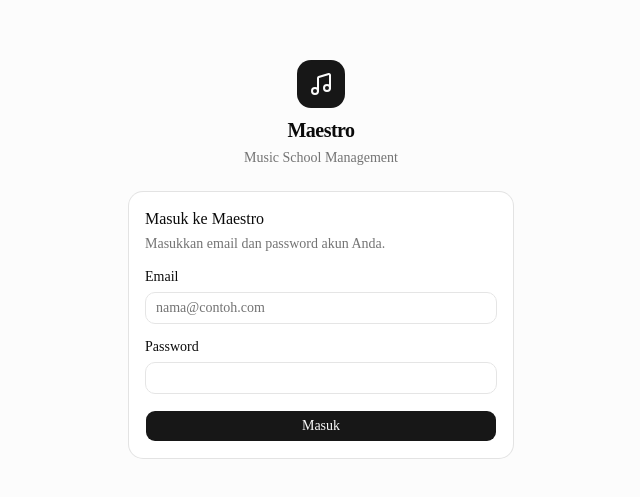
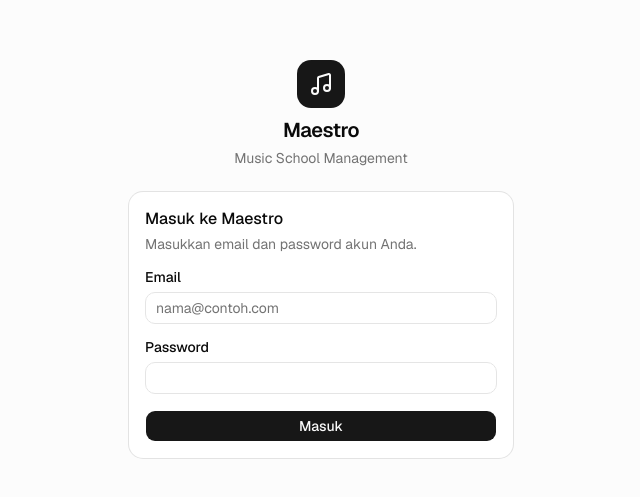
Before and after one commit to jeremypanjaitan/maestro, a Next.js app: page /login in a window 1280 px wide. Shown: the part 141-638 px from the top of the page, without its empty margins (319-959 px from the left). Built offline with nearby package versions, Linux system fonts and the light colour scheme.

Commit message:
fix(ui): repair Geist font wiring (was Times), single visible active nav item, and tarif input step

```diff
--- a/app/globals.css
+++ b/app/globals.css
@@ -7,9 +7,9 @@
 @theme inline {
   --color-background: var(--background);
   --color-foreground: var(--foreground);
-  --font-sans: var(--font-sans);
+  --font-sans: var(--font-geist-sans);
   --font-mono: var(--font-geist-mono);
-  --font-heading: var(--font-sans);
+  --font-heading: var(--font-geist-sans);
   --color-sidebar-ring: var(--sidebar-ring);
   --color-sidebar-border: var(--sidebar-border);
   --color-sidebar-accent-foreground: var(--sidebar-accent-foreground);
--- a/app/layout.tsx
+++ b/app/layout.tsx
@@ -15,8 +15,8 @@ const geistMono = Geist_Mono({
 });
 
 export const metadata: Metadata = {
-  title: "Create Next App",
-  description: "Generated by create next app",
+  title: "Maestro — Music School Management",
+  description: "Sistem manajemen sekolah musik: murid, guru, jadwal, absensi, lesson report, dan payroll.",
 };
 
 export default function RootLayout({
@@ -25,10 +25,12 @@ export default function RootLayout({
   children: React.ReactNode;
 }>) {
   return (
-    <html lang="en">
-      <body
-        className={`${geistSans.variable} ${geistMono.variable} antialiased`}
-      >
+    <html
+      lang="en"
+      className={`${geistSans.variable} ${geistMono.variable}`}
+      suppressHydrationWarning
+    >
+      <body className="font-sans antialiased">
         <TooltipProvider delayDuration={200}>{children}</TooltipProvider>
         <Toaster />
       </body>
--- a/components/app-sidebar.tsx
+++ b/components/app-sidebar.tsx
@@ -5,6 +5,7 @@ import { usePathname } from "next/navigation";
 import type { ReactNode } from "react";
 import { Music } from "lucide-react";
 
+import { cn } from "@/lib/utils";
 import { adminNav, guruNav } from "@/lib/nav";
 import { NavUser } from "@/components/nav-user";
 import {
@@ -22,8 +23,13 @@ import {
 
 type Role = "ADMIN" | "GURU";
 
-function isActiveHref(pathname: string, href: string) {
-  return pathname === href || pathname.startsWith(`${href}/`);
+/** Returns the single most-specific (longest) nav href that matches the
+ * current pathname, so a parent route (e.g. /admin/schedules) is NOT marked
+ * active when a more specific child (e.g. /admin/schedules/calendar) matches. */
+function bestActiveHref(pathname: string, hrefs: string[]) {
+  return hrefs
+    .filter((href) => pathname === href || pathname.startsWith(`${href}/`))
+    .sort((a, b) => b.length - a.length)[0];
 }
 
 export function AppSidebar({
@@ -40,6 +46,10 @@ export function AppSidebar({
 }) {
   const pathname = usePathname();
   const items = role === "ADMIN" ? adminNav : guruNav;
+  const activeHref = bestActiveHref(
+    pathname,
+    items.map((i) => i.href),
+  );
 
   return (
     <Sidebar collapsible="icon">
@@ -67,7 +77,7 @@ export function AppSidebar({
           <SidebarGroupContent>
             <SidebarMenu>
               {items.map((item) => {
-                const active = isActiveHref(pathname, item.href);
+                const active = item.href === activeHref;
                 const Icon = item.icon;
                 return (
                   <SidebarMenuItem key={item.href}>
@@ -75,6 +85,9 @@ export function AppSidebar({
                       asChild
                       isActive={active}
                       tooltip={item.label}
+                      className={cn(
+                        "data-[active=true]:bg-sidebar-primary data-[active=true]:font-medium data-[active=true]:text-sidebar-primary-foreground data-[active=true]:hover:bg-sidebar-primary data-[active=true]:hover:text-sidebar-primary-foreground",
+                      )}
                     >
                       <Link href={item.href}>
                         {Icon ? <Icon /> : null}
--- a/components/teacher-form.tsx
+++ b/components/teacher-form.tsx
@@ -187,7 +187,8 @@ export function TeacherForm({ open, onOpenChange, teacher }: TeacherFormProps) {
               id="ratePerSession"
               type="number"
               min={1}
-              step={1000}
+              step={1}
+              inputMode="numeric"
               value={form.ratePerSession}
               onChange={(e) =>
                 setForm((prev) => ({ ...prev, ratePerSession: e.target.value }))
```
